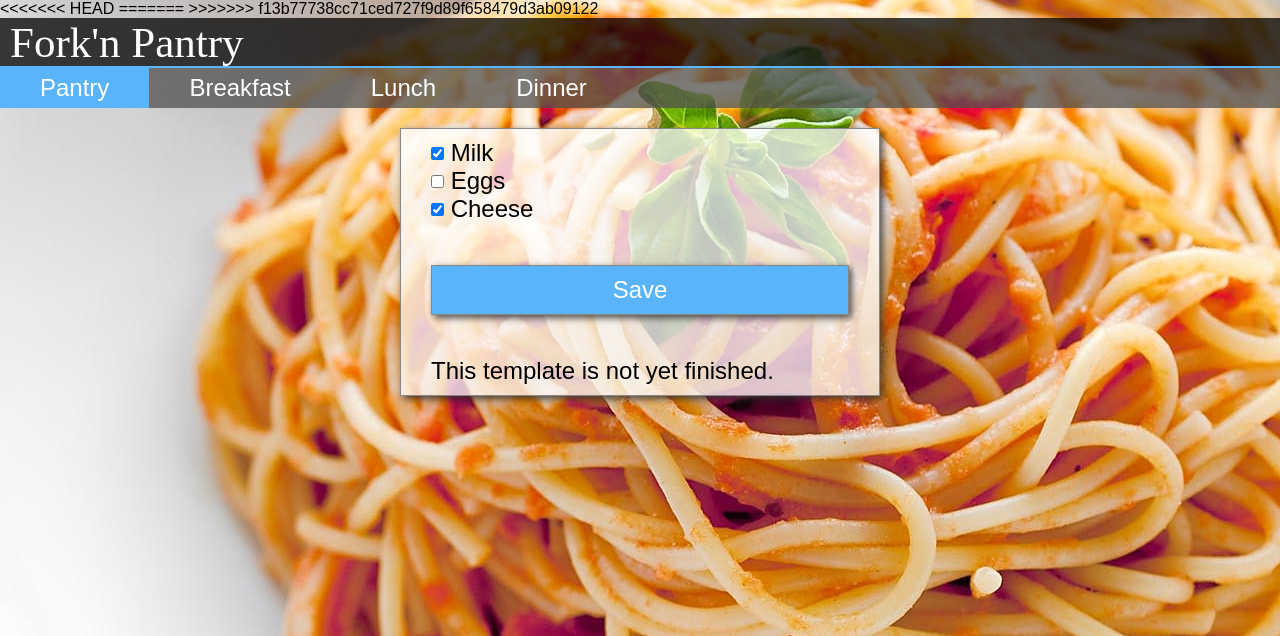
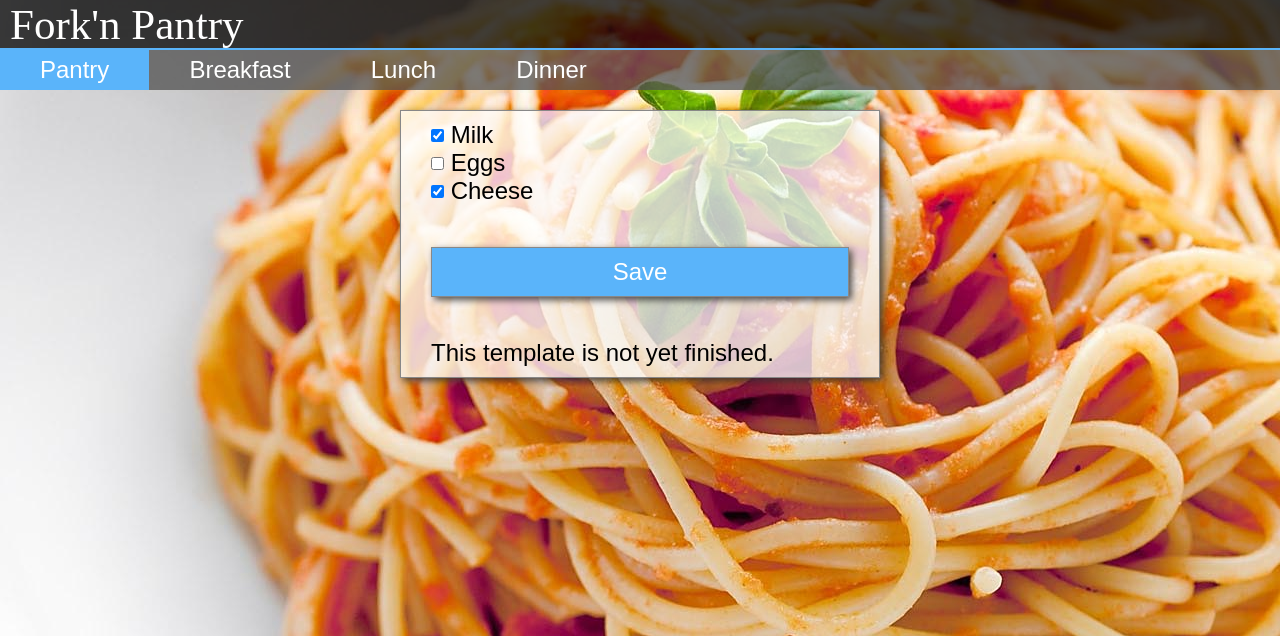
Before and after one commit to smskelley/ForknPantry, a Django app: page /pantry/ in a window 1280 px wide. Shown: the top 636 px of the page. Run offline with Django 3.2, Linux system fonts and the light colour scheme; parts of the project's set-up code (start-up, migrations or seed data) failed here and were passed over; some libraries are stand-ins or nearby versions.

Commit message:
Revert accidental changes to base.html

```diff
--- a/PantryApp/templates/PantryApp/base.html
+++ b/PantryApp/templates/PantryApp/base.html
@@ -9,11 +9,7 @@
     <script language="JavaScript" type="text/javascript" src="{% static "PantryApp/js/fnp_mobile.js" %}"></script>
     {% block head %}{% endblock %}
 </head>
-<<<<<<< HEAD
-<body>
-=======
 <body style="background: url('{% static "PantryApp/img/bg.jpg" %}') no-repeat center center fixed;">
->>>>>>> f13b77738cc71ced727f9d89f658479d3ab09122
 
 <header>
     <h1>Fork'n Pantry</h1>
```
